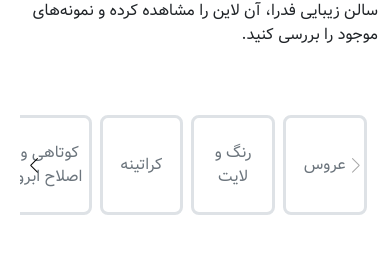
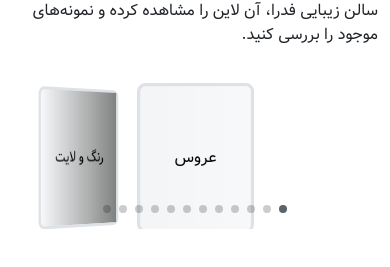
Before and after one commit to sinafattahi/11.beautySalon, a React (Create React App) app: page /dashbord in a window 390 px wide. Shown: the part 1289-1556 px from the top of the page. Built offline with nearby package versions, Linux system fonts and the light colour scheme; no server answers.

Commit message:
Swipper and Carousel updated, LogOut added

```diff
--- a/src/App.js
+++ b/src/App.js
@@ -5,7 +5,8 @@ import DashBord from "./components/DashBord";
 import Register from "./components/Register";
 import Lines from "./components/Lines";
 import UserAccount from "./components/UserAccount";
-import GoogleAuth from "./components/GoogleAuth";
+
+import GoogleAuth from "./components/GoogleAuth"
 
 function App(props) {
   return (
--- a/src/components/Carousel.js
+++ b/src/components/Carousel.js
@@ -1,15 +1,16 @@
 const Carousel = (props) => {
 
     return(
-        <div>
+        <div dir="ltr">
             <div id={props.id} className={`carousel slide ${props.classNameOut}`} data-bs-ride="carousel">
                 <div className="carousel-indicators">
-                    {/* we need to handle the first one because in has a particular class named active */}
+                    {/* we need to handle the first one because in has a particular className named active */}
                     <button key={'0'} type="button" data-bs-target={`#${props.id}`} data-bs-slide-to="0" aria-label="Slide 1" className="active" ></button>
                     {props.data.slice(1).map( (d, i) => <button key={i} type="button" data-bs-target={`#${props.id}`} data-bs-slide-to={`${i+1}`} aria-label={`Slide ${i+2}`} ></button> )}
                 </div>
+
                 <div className="carousel-inner">
-                    {/* we need to handle the first one because in has a particular class named active */}
+                    {/* we need to handle the first one because in has a particular className named active */}
                     <div key='0' className={`active ${props.classNameIn}`} >
                         <img src={props.data[0].src} className=" object-fit-scale d-block w-100 "  />
                         <div className="carousel-caption ">
@@ -28,11 +29,11 @@ const Carousel = (props) => {
                     )
                     }
                 </div>
-                <button className="carousel-control-prev" type="button" data-bs-target={`#${props.id}`} data-bs-slide="next">
+                <button className="carousel-control-prev" type="button" data-bs-target={`#${props.id}`} data-bs-slide="prev">
                     <span className="carousel-control-prev-icon" aria-hidden="true"></span>
                     <span className="visually-hidden">Previous</span>
                 </button>
-                <button className="carousel-control-next" type="button" data-bs-target={`#${props.id}`} data-bs-slide="prev">
+                <button className="carousel-control-next" type="button" data-bs-target={`#${props.id}`} data-bs-slide="next">
                     <span className="carousel-control-next-icon" aria-hidden="true"></span>
                     <span className="visually-hidden">Next</span>
                 </button>
--- a/src/components/DashBord.js
+++ b/src/components/DashBord.js
@@ -14,11 +14,11 @@ import { mobileModeData, pcModeData } from "../data/staticPictures";
 const DashBord = () => {
 
   const [data, setData] = useState([])
+
   const location = useLocation()
   if(localStorage.getItem('userType') === 'googleUser'){
     const profile = location.state.profile
   }
-
 
   useEffect(() => {
     axios.get('https://jsonplaceholder.typicode.com/posts')
--- a/src/components/GoogleAuth.js
+++ b/src/components/GoogleAuth.js
@@ -1,5 +1,5 @@
 import { useState, useEffect } from "react";
-import { useGoogleLogin } from '@react-oauth/google';
+import { useGoogleLogin, googleLogout } from '@react-oauth/google';
 import { useNavigate, Link } from "react-router-dom";
 import axios from "axios";
 
@@ -82,3 +82,10 @@ const GoogleAuth = () => {
 }
 
 export default GoogleAuth;
+
+
+export const GoogleLogOut = () => {
+
+    googleLogout();
+
+}
--- a/src/components/LinesSwiper.js
+++ b/src/components/LinesSwiper.js
@@ -1,12 +1,12 @@
 import { Swiper, SwiperSlide } from 'swiper/react';
-import { Navigation, Pagination, Scrollbar, A11y } from 'swiper/modules';
+import { EffectCoverflow, Pagination } from 'swiper/modules';
 import {linesInfo} from '../data/linesInfo';
 import { useNavigate } from 'react-router-dom';
 
 import 'swiper/css';
-import 'swiper/css/navigation';
+import 'swiper/css/effect-coverflow';
 import 'swiper/css/pagination';
-import 'swiper/css/scrollbar';
+
 
 const LinesSwiper = (props) => {
 
@@ -15,29 +15,36 @@ const LinesSwiper = (props) => {
 
   const numSlide = window.innerWidth >= 800 ? 5 : window.innerWidth >= 400 ? 4 : 3
 
-
-
     return (
-      <div className='m-auto mt-5' style={{width:"90%"}}>
+       <div className='m-auto mt-3' style={{width:"90%"} }>
         <Swiper
+          effect={'coverflow'}
+          grabCursor={true}
+          centeredSlides={true}
+          slidesPerView={'auto'}
+          coverflowEffect={{
+            rotate: 50,
+            stretch: 0,
+            depth: 100,
+            modifier: 1,
+            slideShadows: true,
+          }}
           style={{
-                    "--swiper-navigation-color": "#000",
-                    "--swiper-navigation-size": "15px",
-                }}
-          modules={[Navigation, A11y]}
-          spaceBetween={50}
-          slidesPerView={numSlide}
-          navigation
+            "--swiper-pagination-color": "#5C636A",
+          }}
+          pagination={true}
+          modules={[EffectCoverflow, Pagination]}
+          className="mySwiper lines mt-3"
         >
-          <div className='container lines'>
-            <div className='row p-1 m-1 justify-content-center'>
-              {lineInfo.map((l , i) => <SwiperSlide onClick={() => navigate(`/lines/:${l.id}`)} key={i} className='btn btn-outline-secondary d-flex justify-content-center align-items-center p-1 col-4 border border-3 rounded-3 m-1 text-center lines'>
-                {l.l}
-                </SwiperSlide>)}
-            </div>
-          </div>
-      </Swiper>
-      </div>
+          {lineInfo.map((l , i) => <SwiperSlide
+          onClick={() => navigate(`/lines/:${l.id}`)}
+          key={i}
+          className='btn btn-light d-flex justify-content-center align-items-center p-1 col-4 border border-3 rounded-3 m-1 text-center'
+          >
+            {l.l}
+          </SwiperSlide>)}
+        </Swiper>
+       </div>
     )
 }
 
--- a/src/components/NavBar.js
+++ b/src/components/NavBar.js
@@ -1,8 +1,24 @@
-import { Link } from "react-router-dom";
+import { Link, useNavigate } from "react-router-dom";
 import {linesInfo} from '../data/linesInfo';
+import {GoogleLogOut} from './GoogleAuth'
 
 
-const navbar = () => {
+const Navbar = () => {
+
+  const navigate = useNavigate();
+
+  const Exit = () => {
+    if(localStorage.getItem('userType') === 'googleUser'){
+      GoogleLogOut()
+    }
+    else{
+      //LogOut from server
+    }
+
+    localStorage.setItem('token','');
+    localStorage.setItem('userType','guestUser');
+    navigate('/dashbord');
+  }
 
   const lineInfo = linesInfo;
 
@@ -40,7 +56,16 @@ const navbar = () => {
                       <Link to="/register" className="btn btn-secondary ms-1 px-2 py-2" about="register"><h6 className="mb-0" style={{fontSize:"10px"}}>ثبت نام</h6></Link>
                     </>
                     :
-                    <Link to="/userAccount"  title="حساب کاربری" type="button" className="btn btn-secondary ms-2 py-1" about="حساب کاربری"><i className="fa fa-user fa-xs" ></i></Link>
+                    <div className="btn-group" title="حساب کاربری">
+                      <button className="btn btn-secondary ms-2 py-1 rounded" type="button" data-bs-toggle="dropdown" aria-expanded="false">
+                        <i className="fa fa-user fa-xs" ></i>
+                      </button>
+                      <ul className="dropdown-menu">
+                        <li><a className="dropdown-item text-center" href="/userAccount">مشاهده حساب کاربری</a></li>
+                        <li><a className="dropdown-item text-center" href="#"></a></li>
+                        <li><a className="dropdown-item text-center text-danger" onClick={Exit}>خروج</a></li>
+                      </ul>
+                    </div>
                   }
                 </div>
               </div>
@@ -99,4 +124,4 @@ const navbar = () => {
     )
 }
 
-export default navbar;
+export default Navbar;
--- a/src/components/Register.js
+++ b/src/components/Register.js
@@ -56,7 +56,9 @@ function Register() {
             //const respose = await axios.post("link/", result);
             // const token = respose.data.token;
             const token = 'sina1111'
+            const userType = 'siteUser'
             localStorage.setItem('token',token);
+            localStorage.setItem('userType',userType);
             navigate('/dashbord');
 
         }catch(error){
--- a/src/index.css
+++ b/src/index.css
@@ -33,13 +33,11 @@
 
 
 .lines {
-	width: 200px;
 	height: 200px;
 }
 @media (max-width: 767px) {
 	.lines {
-		width: 100px;
-		height: 100px;
+		height: 150px;
 	}
   }
 
@@ -83,3 +81,13 @@
 	border-bottom: 1px solid rgb(48,49,51);
 	border-right: 1px solid rgb(48,49,51);
 }
+
+.dropdown-menu a:active{
+	background-color: #5C636A;
+}
+
+
+/* .swiper {
+  width: 600px;
+  height: 300px;
+} */
```
Also changed, not shown: src/components/LogInPage.js (+0 -40 lines).
